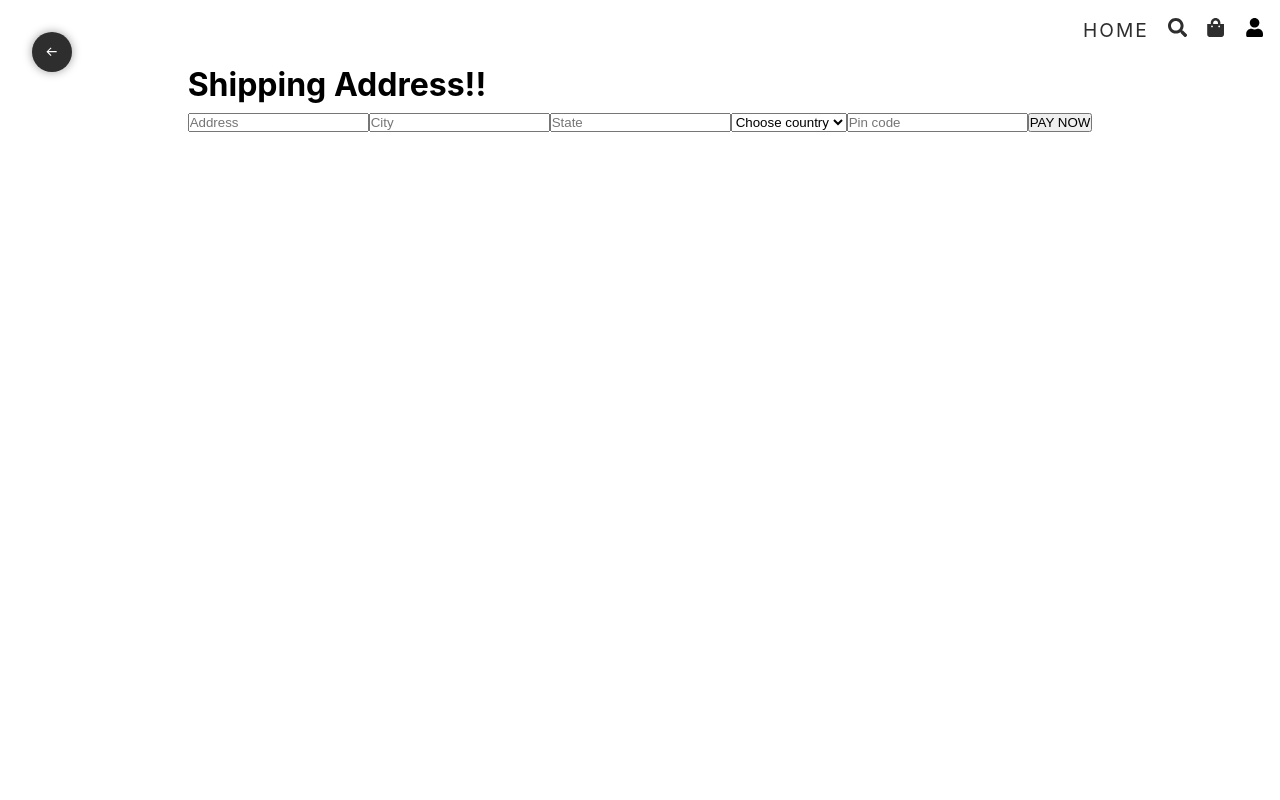
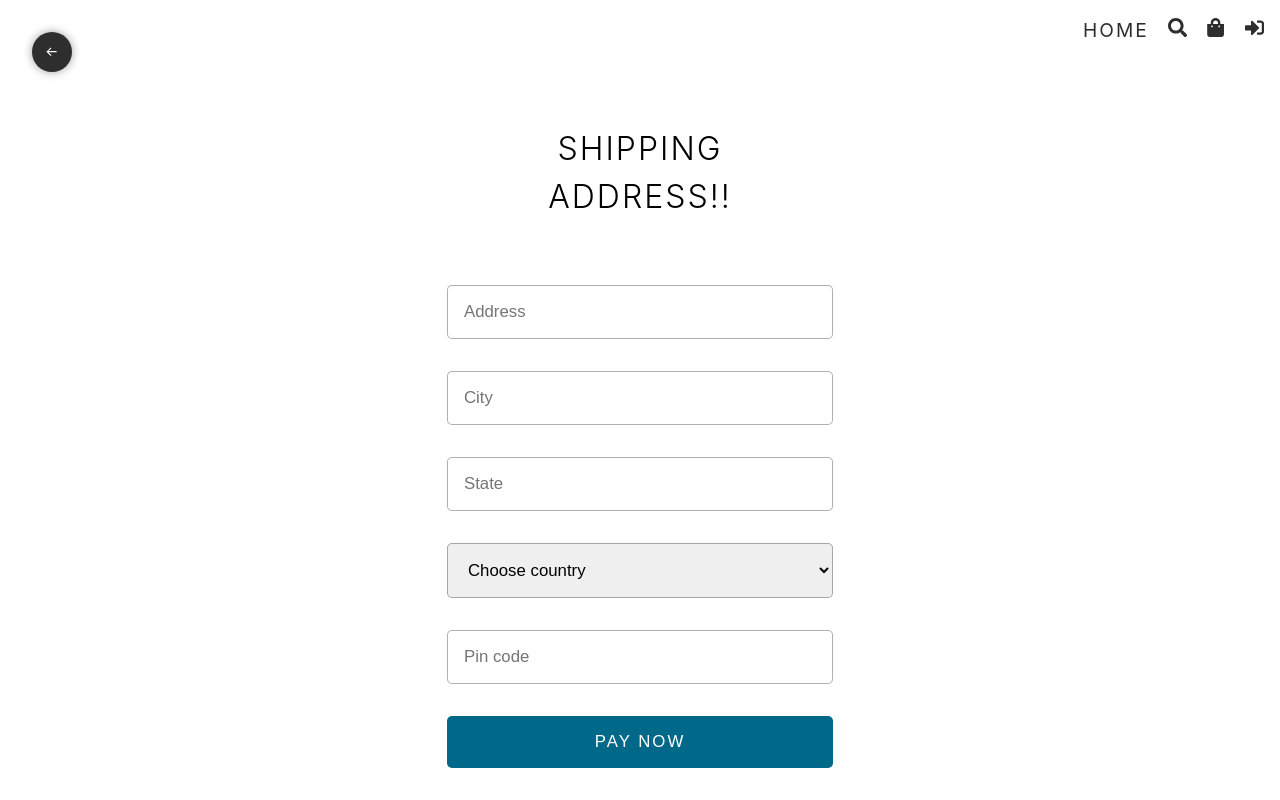
Before and after one commit to Aditya-tec/Frontenddd, a React (Vite) app: page /shipping in a window 1280 px wide. Built offline with nearby package versions, Linux system fonts and the light colour scheme.

Commit message:
2:18:00 time

```diff
--- a/src/components/header.tsx
+++ b/src/components/header.tsx
@@ -6,7 +6,7 @@ import { useState } from 'react';
 
 
 
-const user = {_id: "gfg" , role:"admin"};
+const user = {_id: "" , role:""};
 
 
 export const Header = () => {
--- /dev/null
+++ b/src/pages/login.tsx
@@ -0,0 +1,7 @@
+
+ const Login = () => {
+  return (
+    <div>login</div>
+  )
+;}
+export default Login;
--- a/src/styles/_shipping.scss
+++ b/src/styles/_shipping.scss
@@ -28,4 +28,35 @@
     }
 }
 
+> form{
+    max-width: 450px;
+    width: 100%;
+    @include flex(column,center,stretch,2rem);
+    padding: 2rem;
+
+>h1{
+    @include heading(2px);
+    margin: 2rem;
+    text-align: center;
 }
+> input,
+> select{
+    border: 1px solid rgba(31,31,31,0.351);
+    padding: 1rem;
+    outline: none;
+    font-size: 1.05rem;;
+    border-radius: 5px;
+
+}
+> button{
+    @include btn(1rem, $color3,$color1);
+    border-radius: 5px;
+    font-size: 1.05rem;
+    text-transform: uppercase;
+    letter-spacing: 2px;
+    &:hover{
+        opacity: 0.8;
+    }
+}
+}
+}
--- a/src/styles/admin-styles/_mixin.scss
+++ b/src/styles/admin-styles/_mixin.scss
@@ -46,3 +46,13 @@
 @mixin baseShadow() {
   box-shadow: 0 0 10px rgba(0, 0, 0, 0.384);
 }
+
+@mixin btn($p :0.5rem 1rem, $bg,$color){
+  cursor: pointer;
+  border: none;
+  outline: none;
+  padding: $p;
+  background-color: $bg;
+  color: $color;
+
+}
--- a/src/styles/app.scss
+++ b/src/styles/app.scss
@@ -40,6 +40,7 @@
   @import "home";
   @import "cart";
   @import "shipping";
+  @import "login";
   @import "admin-styles/dashboard";
   @import "admin-styles/products";
   @import "admin-styles/chart";
```
Also changed, not shown: src/styles/_login.scss (added).
